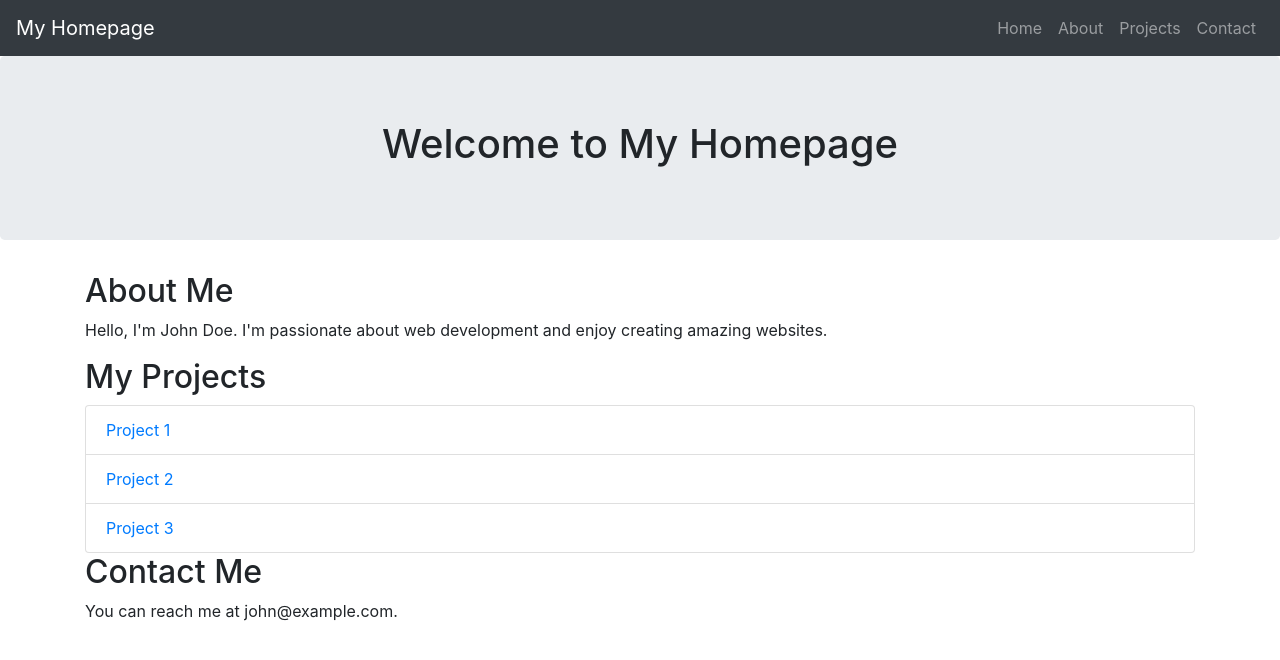
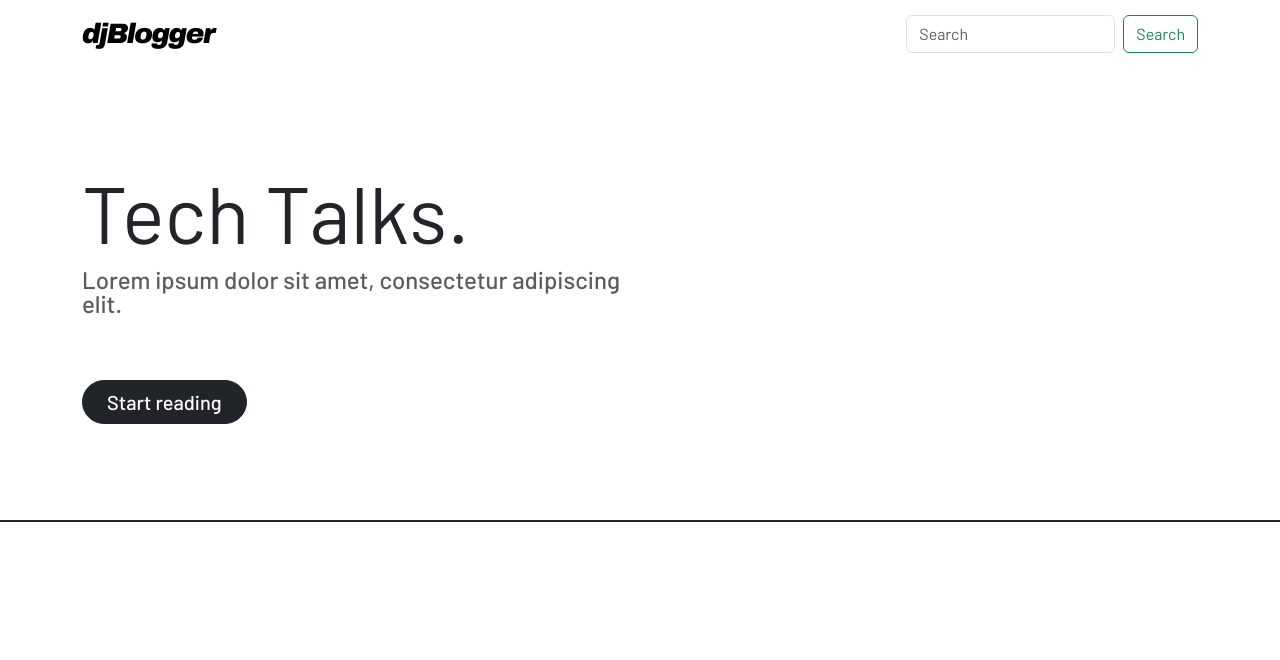
Before and after one commit to GevorgN/DJBlogger, a Django app: page / in a window 1280 px wide. Shown: the top 660 px of the page. Run offline with Django 4.2, Linux system fonts and the light colour scheme; some libraries are stand-ins or nearby versions.

Commit message:
Added new feature in front end part

```diff
--- a/djblogger/djblogger/settings/base.py
+++ b/djblogger/djblogger/settings/base.py
@@ -113,3 +113,5 @@ STATIC_URL = 'static/'
 # https://docs.djangoproject.com/en/4.2/ref/settings/#default-auto-field
 
 DEFAULT_AUTO_FIELD = 'django.db.models.BigAutoField'
+
+STATICFILES_DIRS = [BASE_DIR / 'static']
--- /dev/null
+++ b/djblogger/djblogger/static/main.css
@@ -0,0 +1,25 @@
+@import url('https://fonts.googleapis.com/css2?family=Archivo:ital,wght@1,900&display=swap');
+@import url('https://fonts.googleapis.com/css2?family=Barlow:wght@400;500;600;700;900&display=swap');
+@import url('https://fonts.googleapis.com/css2?family=Merriweather&display=swap');
+
+
+.logo_navbar {
+  font-family: 'Archivo', sans-serif;
+  font-weight: 900;
+  letter-spacing: -1.5px;
+}
+
+
+
+.test{
+  font-family: 'Barlow', sans-serif;
+  font-family: 'Merriweather', serif;
+}
+
+html, body{
+    font-family: 'Barlow', sans-serif;
+}
+
+.fw-500{
+  font-weight: 500 !important;
+}
--- a/djblogger/djblogger/templates/base/base.html
+++ b/djblogger/djblogger/templates/base/base.html
@@ -1,62 +1,17 @@
-<!DOCTYPE html>
+{%  load static %}
+<!doctype html>
 <html lang="en">
-<head>
-    <meta charset="UTF-8">
-    <meta name="viewport" content="width=device-width, initial-scale=1.0">
-    <title>My Bootstrap Homepage</title>
-    <!-- Include Bootstrap CSS -->
-    <link rel="stylesheet" href="https://maxcdn.bootstrapcdn.com/bootstrap/4.5.2/css/bootstrap.min.css">
-</head>
-<body>
-    <nav class="navbar navbar-expand-md bg-dark navbar-dark">
-        <a class="navbar-brand" href="#">My Homepage</a>
-        <button class="navbar-toggler" type="button" data-toggle="collapse" data-target="#collapsibleNavbar">
-            <span class="navbar-toggler-icon"></span>
-        </button>
-        <div class="collapse navbar-collapse" id="collapsibleNavbar">
-            <ul class="navbar-nav ml-auto">
-                <li class="nav-item">
-                    <a class="nav-link" href="#">Home</a>
-                </li>
-                <li class="nav-item">
-                    <a class="nav-link" href="#about">About</a>
-                </li>
-                <li class="nav-item">
-                    <a class="nav-link" href="#projects">Projects</a>
-                </li>
-                <li class="nav-item">
-                    <a class="nav-link" href="#contact">Contact</a>
-                </li>
-            </ul>
-        </div>
-    </nav>
+  <head>
+    <meta charset="utf-8">
+    <meta name="viewport" content="width=device-width, initial-scale=1">
+    <title>{%block title%}Index page{%endblock%}</title>
 
-    <header class="jumbotron text-center">
-        <h1>Welcome to My Homepage</h1>
-    </header>
+    <link href="https://cdn.jsdelivr.net/npm/bootstrap@5.3.1/dist/css/bootstrap.min.css" rel="stylesheet" integrity="sha384-4bw+/aepP/YC94hEpVNVgiZdgIC5+VKNBQNGCHeKRQN+PtmoHDEXuppvnDJzQIu9" crossorigin="anonymous">
+    <link rel="stylesheet" href="{% static 'main.css'%}">
+  </head>
+  <body>
 
-    <div class="container" id="about">
-        <h2>About Me</h2>
-        <p>Hello, I'm John Doe. I'm passionate about web development and enjoy creating amazing websites.</p>
-    </div>
-
-    <div class="container" id="projects">
-        <h2>My Projects</h2>
-        <ul class="list-group">
-            <li class="list-group-item"><a href="#">Project 1</a></li>
-            <li class="list-group-item"><a href="#">Project 2</a></li>
-            <li class="list-group-item"><a href="#">Project 3</a></li>
-        </ul>
-    </div>
-
-    <div class="container" id="contact">
-        <h2>Contact Me</h2>
-        <p>You can reach me at john@example.com.</p>
-    </div>
-
-    <!-- Include Bootstrap JS and jQuery -->
-    <script src="https://code.jquery.com/jquery-3.5.1.slim.min.js"></script>
-    <script src="https://cdn.jsdelivr.net/npm/@popperjs/core@2.9.1/dist/umd/popper.min.js"></script>
-    <script src="https://maxcdn.bootstrapcdn.com/bootstrap/4.5.2/js/bootstrap.min.js"></script>
-</body>
+    {%block template%}{%endblock%}
+    <script src="https://cdn.jsdelivr.net/npm/bootstrap@5.3.1/dist/js/bootstrap.bundle.min.js" integrity="sha384-HwwvtgBNo3bZJJLYd8oVXjrBZt8cqVSpeBNS5n7C8IVInixGAoxmnlMuBnhbgrkm" crossorigin="anonymous"></script>
+  </body>
 </html>
--- /dev/null
+++ b/djblogger/djblogger/templates/base/navbar.html
@@ -0,0 +1,20 @@
+<nav class="navbar navbar-expand-lg ">
+  <div class="container">
+
+    <a class="navbar-brand logo_navbar fs-3"href="#">djBlogger</a>
+
+    <button class="navbar-toggler" type="button" data-bs-toggle="collapse" data-bs-target="#navbarSupportedContent" aria-controls="navbarSupportedContent" aria-expanded="false" aria-label="Toggle navigation">
+      <span class="navbar-toggler-icon"></span>
+    </button>
+
+    <div class="collapse navbar-collapse" id="navbarSupportedContent">
+      <ul class="navbar-nav me-auto mb-2 mb-lg-0">
+
+      </ul>
+      <form class="d-flex" role="search">
+        <input class="form-control me-2" type="search" placeholder="Search" aria-label="Search">
+        <button class="btn btn-outline-success" type="submit">Search</button>
+      </form>
+    </div>
+  </div>
+</nav>
--- /dev/null
+++ b/djblogger/djblogger/templates/blog/components/splash.html
@@ -0,0 +1,16 @@
+<div class="border-bottom border-2 border-dark">
+<div class="container py-5 ">
+
+
+  <div class="row">
+    <div class="col-12 col-md-6 py-1 py-md-5 text-center text-md-start ">
+      <h1 class="display-1">Tech Talks.</h1>
+			<p class="fs-4 lh-1 text-muted fw-500 pb-5">Lorem ipsum dolor sit amet, consectetur adipiscing elit.
+			</p>
+			<button type="button" class="btn btn-dark rounded-pill fw-500 fs-5 px-4">Start reading</button>
+    </div>
+    <div class="col">
+    </div>
+    </div>
+</div>
+</div>
--- a/djblogger/djblogger/templates/blog/index.html
+++ b/djblogger/djblogger/templates/blog/index.html
@@ -1 +1,9 @@
 {% extends 'base/base.html' %}
+
+{%block title%}Index page{%endblock%}
+
+{%block template%}
+{%include 'base/navbar.html'%}
+{%include './components/splash.html'%}
+
+{%endblock%}
```
